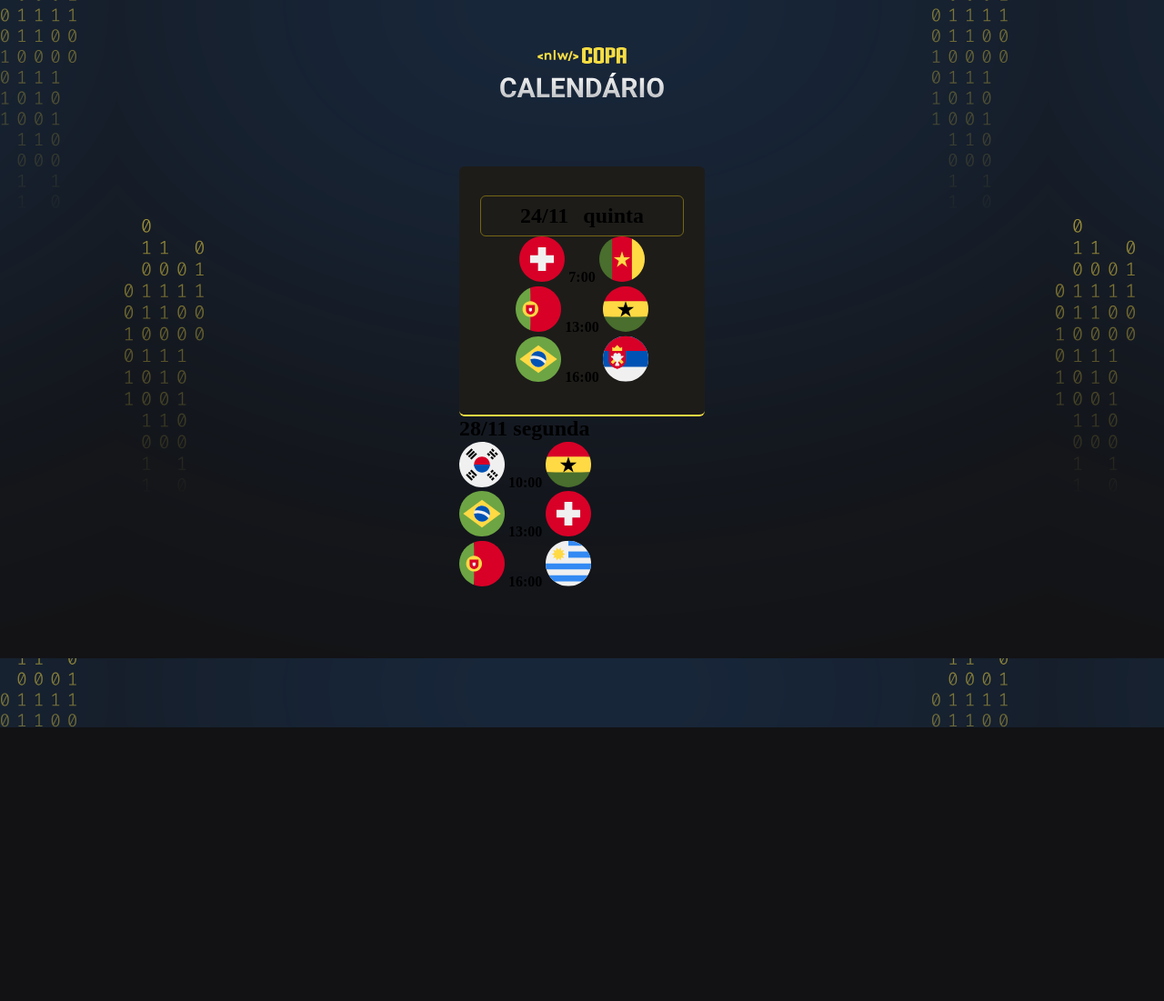
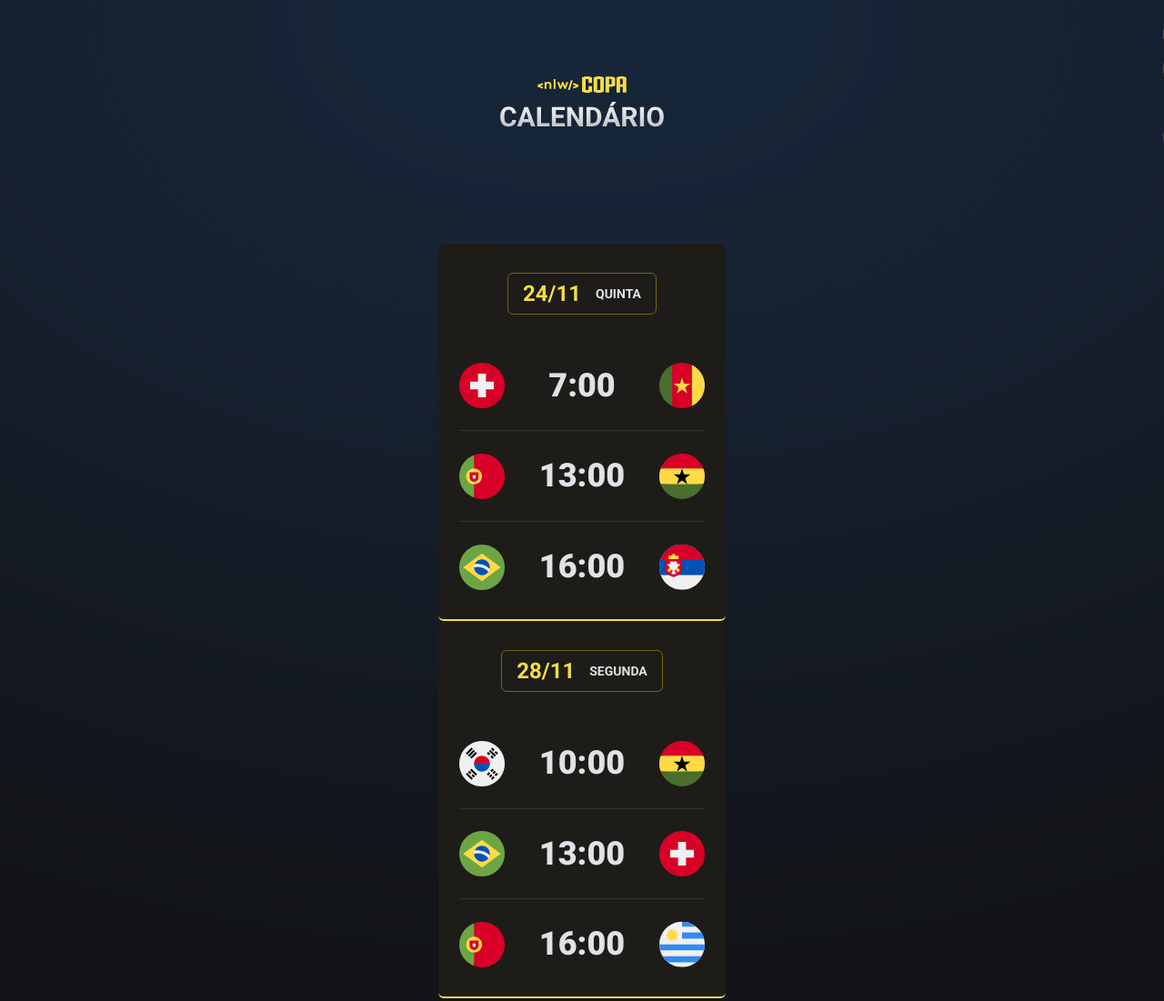
Before and after one commit to diegoframos81/Calender-NLW-Copa, a plain HTML site: page index.html in a window 1280 px wide. Shown: the whole page at 91% size. Before the commit the page ends 800 px from the top, so only its background shows below. Drawn offline with Linux system fonts and the light colour scheme.

Commit message:
Style new update

```diff
--- a/style.css
+++ b/style.css
@@ -11,11 +11,23 @@
 body {
   background-color: #121214;
   background-image: url(./assets/bg.svg);
+  background-size: 1700px;
   background-position-x: center;
   background-position-y: 55.6%;
+
+}
+
+body * {
+  font-family: "Roboto", sans-serif;
 }
 
 #app {
+  display: flex;
+  flex-direction: column;
+  align-items: center;
+  padding: 32px 23px;
+  gap: 53px;
+
   width: fit-content;
   margin: 52px auto;
 }
@@ -37,8 +49,103 @@
   display: flex;
   gap: 16px;
   justify-content: center;
+  align-items: center;
 
   padding: 8px 16px;
   border: 1px solid #746615;
   border-radius: 6px;
+
+  width: fit-content;
+  margin-inline: auto;
+  margin-bottom: 53px;
+
+  color: #f7dd43;
 }
+.card h2 span {
+  color: #e1e1e6;
+  font-size: 14px;
+  text-transform: uppercase;
+}
+
+.card ul {
+  display: flex;
+  flex-direction: column;
+  gap: 24px;
+
+  width: 270px;
+}
+
+.card ul li {
+  display: flex;
+  align-items: center;
+  justify-content: space-between;
+}
+.card ul li + li {
+  padding-top: 24px;
+  border-top: 1px solid #323232;
+}
+
+.card ul li strong {
+  font-weight: 900;
+  font-size: 36px;
+  line-height: 125%;
+
+  color: #e1e1e6;
+}
+
+.card2 {
+  padding: 32px 23px;
+  text-align: center;
+
+  background: #1d1c19;
+  border-bottom: 2px solid #f7dd43;
+  border-radius: 6px;
+}
+
+.card2 h2 {
+  display: flex;
+  gap: 16px;
+  justify-content: center;
+  align-items: center;
+
+  padding: 8px 16px;
+  border: 1px solid #746615;
+  border-radius: 6px;
+
+  width: fit-content;
+  margin-inline: auto;
+  margin-bottom: 53px;
+
+  color: #f7dd43;
+}
+.card2 h2 span {
+  color: #e1e1e6;
+  font-size: 14px;
+  text-transform: uppercase;
+}
+
+.card2 ul {
+  display: flex;
+  flex-direction: column;
+  gap: 24px;
+
+  width: 270px;
+}
+
+.card2 ul li {
+  display: flex;
+  align-items: center;
+  justify-content: space-between;
+}
+.card2 ul li + li {
+  padding-top: 24px;
+  border-top: 1px solid #323232;
+}
+
+.card2 ul li strong {
+  font-weight: 900;
+  font-size: 36px;
+  line-height: 125%;
+
+  color: #e1e1e6;
+}
```
